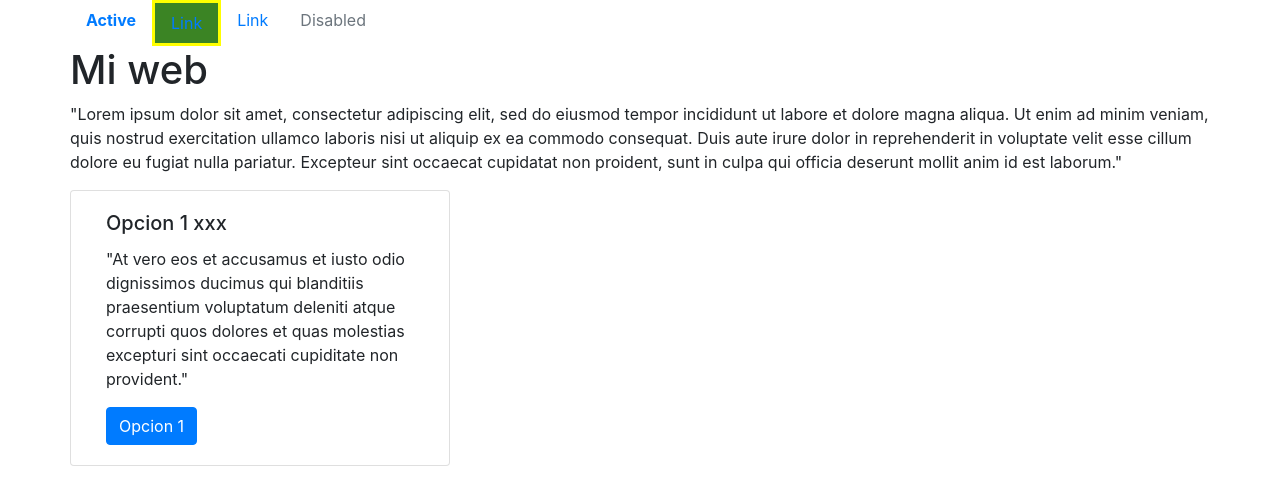
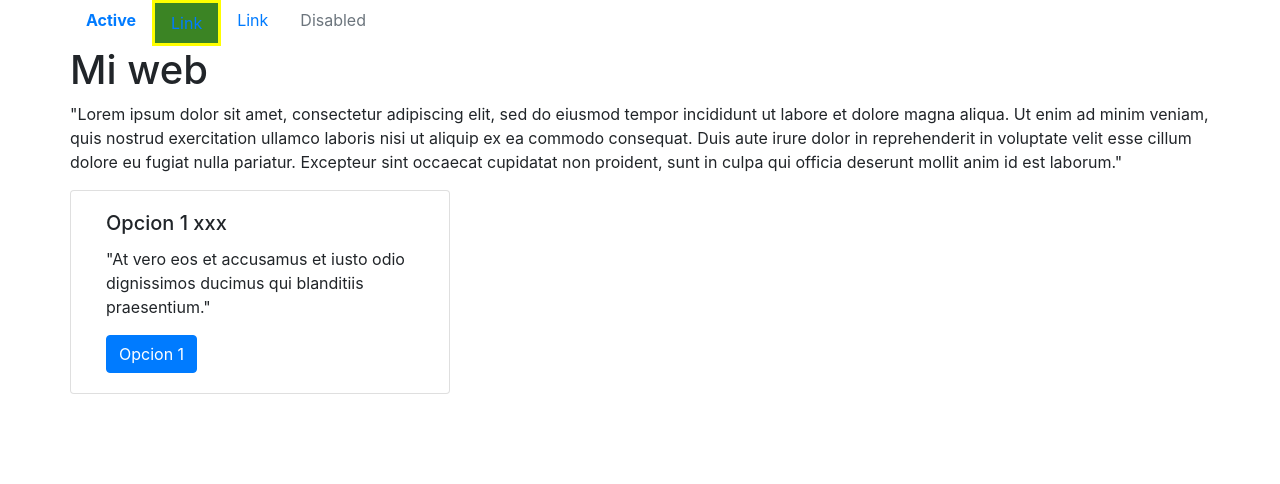
Before and after one commit to darielrll/learning-vue, a Vue app in the folder vue-09/bloques-a-componentes/: page / in a window 1280 px wide. Shown: the top 484 px of the page. Built offline with nearby package versions, Linux system fonts and the light colour scheme.

Commit message:
methods in view

```diff
--- a/vue-09/bloques-a-componentes/src/components/Opcion1.vue
+++ b/vue-09/bloques-a-componentes/src/components/Opcion1.vue
@@ -5,10 +5,10 @@
                 Opcion 1 {{opcion}}
             </h5>
             <p class="card-text">
-                "At vero eos et accusamus et iusto odio dignissimos ducimus qui blanditiis praesentium voluptatum deleniti atque corrupti quos dolores et quas molestias excepturi sint occaecati cupiditate non provident."
+                "At vero eos et accusamus et iusto odio dignissimos ducimus qui blanditiis praesentium."
             </p>
 
-            <button class="btn btn-primary" v-on:click="opcion='--- CLICK ---'">Opcion 1</button>
+            <button class="btn btn-primary" v-on:click="sumar">Opcion 1</button>
         </div>
     </div>
 </template>
@@ -20,6 +20,11 @@ export default {
         return {
             opcion: "xxx"
         }
+    },
+    methods: {
+        sumar: function() {
+            this.opcion = Math.floor(Math.random() * 1000)
+        }
     }
 }
 </script>
```
